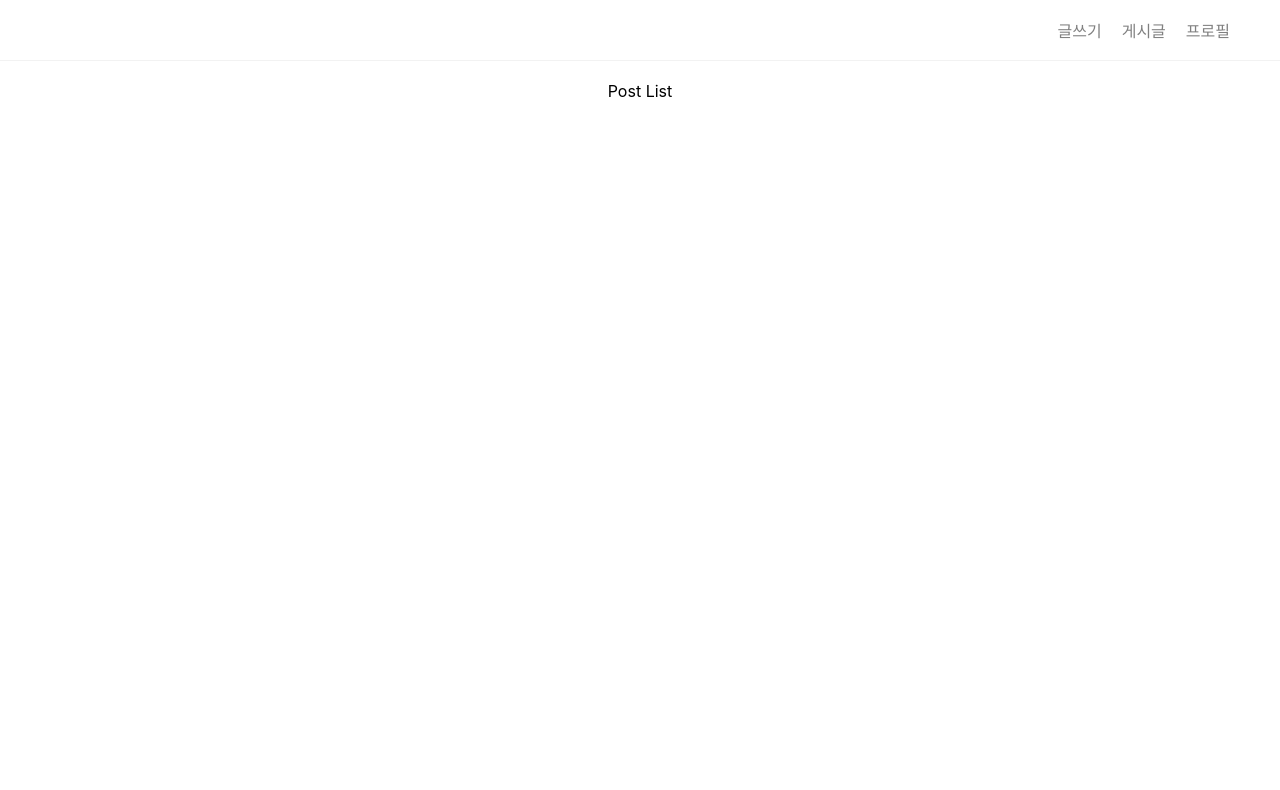
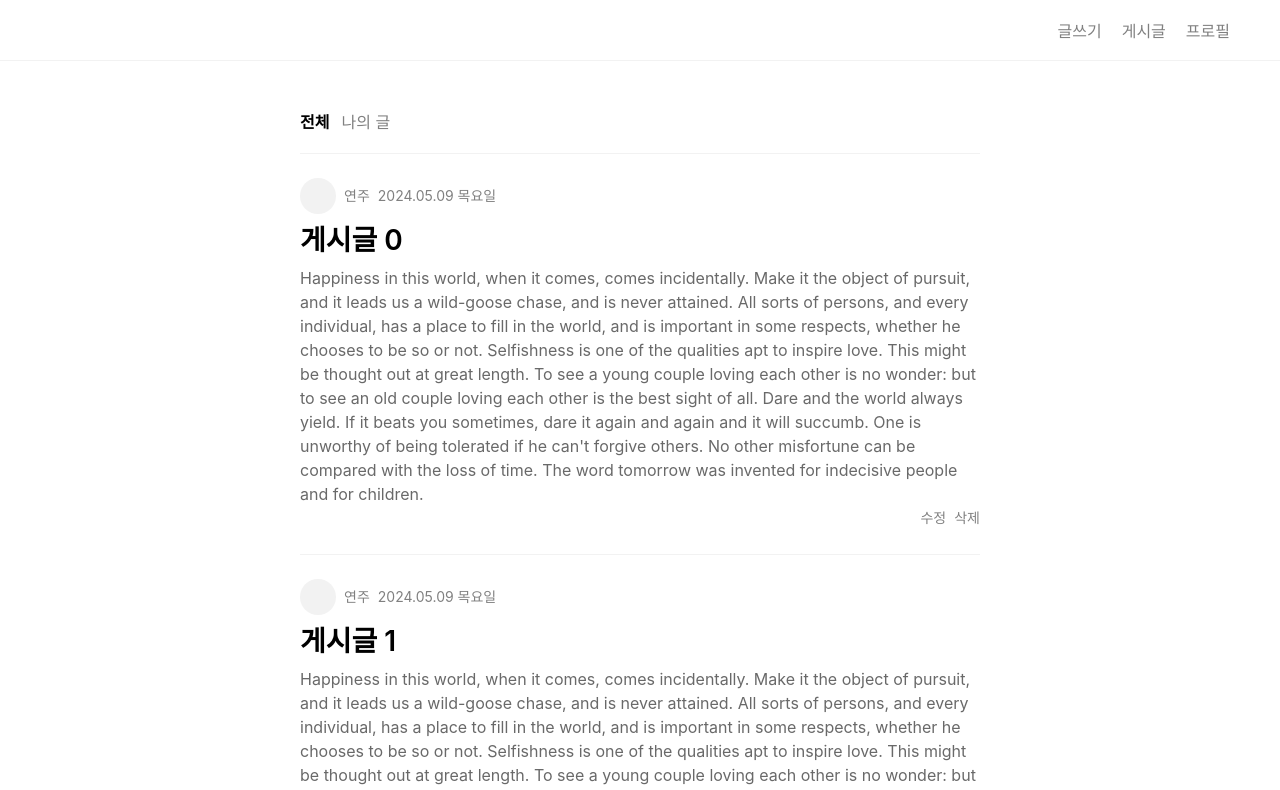
Before and after one commit to J-Yeonju/yeonju-blog, a React (Create React App) app: page / in a window 1280 px wide. Shown: the top 790 px of the page. Built offline with nearby package versions, Linux system fonts and the light colour scheme.

Commit message:
design: Home html, css

```diff
--- a/src/index.css
+++ b/src/index.css
@@ -48,11 +48,99 @@ footer {
   gap: 20px;
 }
 
+footer a {
+  text-decoration: none;
+  color: gray;
+}
 
+footer a:focus,
+footer a:hover {
+  color: black;
+}
 
-/* poat list */
-.post-list {
+/* post navigation */
+.post__navigation {
+  display: flex;
+  gap: 12px;
+  margin: 0 auto;
+  max-width: 680px;
+  font-size: 16px;
+  color: gray;
+  cursor: pointer;
+  padding: 48px 20px 0px 20px;
+}
+
+.post__navigation--active {
+  color: black;
+  font-weight: 600;
+}
+
+/* post list */
+.post__list {
   min-height: 90vh;
   padding: 20px 40px;
   text-align: center;
+  max-width: 680px;
+  margin: 0 auto;
+  text-align: left;
+  line-height: 24px;
 }
+
+.post__box {
+  padding-top: 24px;
+  padding-bottom: 24px;
+  border-top: 1px solid #f2f2f2;
+}
+
+.post__profile-box {
+  display: flex;
+  gap: 8px;
+  font-size: 14px;
+  align-items: center;
+}
+
+.post__profile {
+  width: 36px;
+  height: 36px;
+  background: #f2f2f2;
+  border-radius: 50%;
+}
+
+.post__date,
+.post__author-name {
+  color: gray;
+}
+
+.post__title {
+  font-size: 28px;
+  font-weight: 600;
+  margin: 14px 0px;
+}
+
+.post__text {
+  color: dimgray;
+  font-size: 16px;
+}
+
+.post__list a {
+  text-decoration: none;
+  color: black;
+}
+
+.post__utils-box {
+  display: flex;
+  gap: 8px;
+  flex-direction: row-reverse;
+  font-size: 14px;
+  color: gray;
+}
+
+.post__delete:hover,
+.post__delete:focus {
+  color: black;
+}
+
+.post__edit:hover,
+.post__edit:focus {
+  color: black;
+}
--- a/src/pages/home/index.tsx
+++ b/src/pages/home/index.tsx
@@ -10,11 +10,42 @@ export default function Home() {
                     <Link to="/profile">프로필</Link>
                 </div>
             </header>
-            <div className="post-list">Post List</div>
+            <div className="post__navigation">
+                <div className="post__navigation--active">전체</div>
+                <div>나의 글</div>
+            </div>
+            <div className="post__list">
+                {[...Array(10)].map((e, index) => (
+                    <div key={index} className="post__box">
+                        <Link to={`/posts/${index}`}>
+                            <div className="post__profile-box">
+                                <div className="post__profile" />
+                                <div className="post__author-name">연주</div>
+                                <div className="post__date">2024.05.09 목요일</div>
+                            </div>
+                            <div className="post__title">게시글 {index}</div>
+                            <div className="post__text">
+                            Happiness in this world, when it comes, comes incidentally. Make it the object of pursuit, and it leads us a wild-goose chase, and is never attained.
+                            All sorts of persons, and every individual, has a place to fill in the world, and is important in some respects, whether he chooses to be so or not.
+                            Selfishness is one of the qualities apt to inspire love. This might be thought out at great length.
+                            To see a young couple loving each other is no wonder: but to see an old couple loving each other is the best sight of all.
+                            Dare and the world always yield. If it beats you sometimes, dare it again and again and it will succumb.
+                            One is unworthy of being tolerated if he can't forgive others.
+                            No other misfortune can be compared with the loss of time.
+                            The word tomorrow was invented for indecisive people and for children.
+                            </div>
+                            <div className="post__utils-box">
+                                <div className="post__delete">삭제</div>
+                                <div className="post__edit">수정</div>
+                            </div>
+                        </Link>
+                    </div>
+                ))}
+            </div>
             <footer>
-                <div>Menu 1</div>
-                <div>Menu 2</div>
-                <div>Menu 3</div>
+                <Link to="/posts/new">글쓰기</Link>
+                <Link to="/posts">게시글</Link>
+                <Link to="/profile">프로필</Link>
             </footer>
         </div>
     );
```
